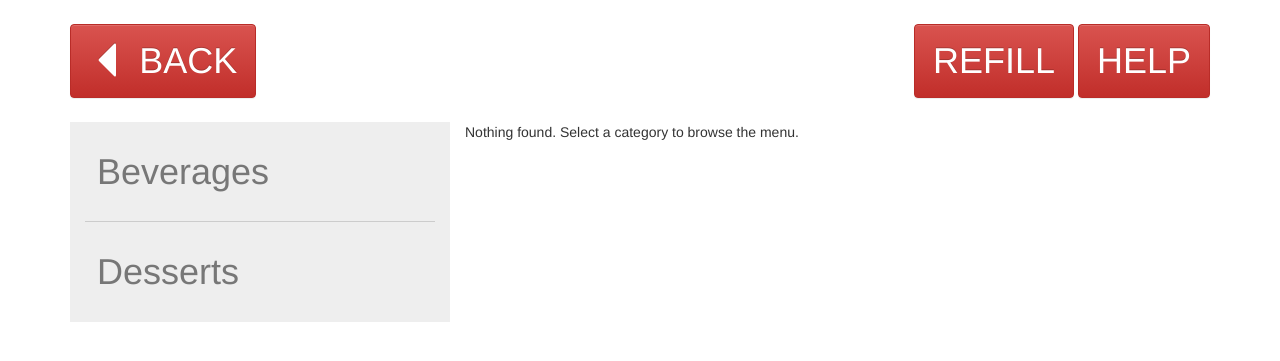
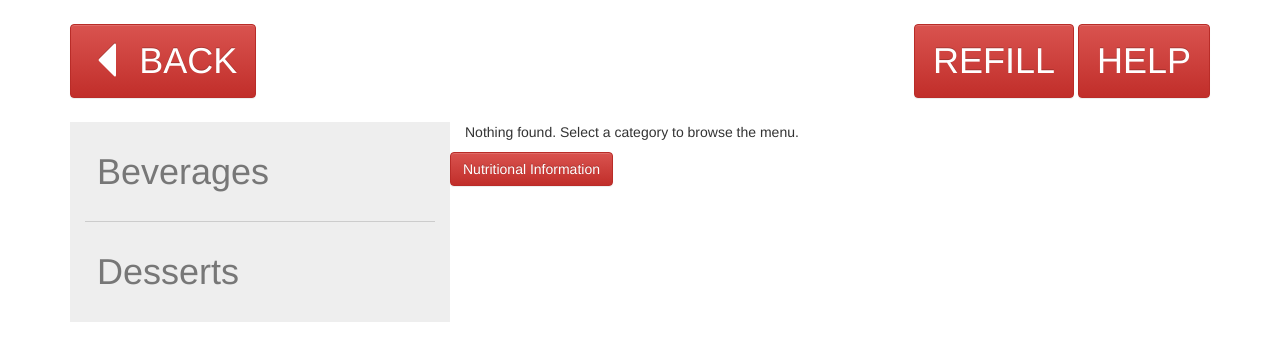
Before and after one commit to miladpejmanrad/django_project, a Django app: page /menu/ in a window 1280 px wide. Shown: the top 361 px of the page. Run offline with Django 3.2, Linux system fonts and the light colour scheme; data comes from the database, SQL or seed files in the repository; parts of the project's set-up code (start-up, migrations or seed data) failed here and were passed over; some libraries are stand-ins or nearby versions.

Commit message:
Nutritional Information

```diff
--- a/templates/menu/menu.html
+++ b/templates/menu/menu.html
@@ -149,4 +149,6 @@
 {% endif %}
 </div>
 
+<a href="{{ MEDIA_URL}}NutritionalInformation.pdf"><button type="button" class="btn btn btn-danger">Nutritional Information</button></a>
+
 {% endblock %}
```
Also changed, not shown: 1 other file.
